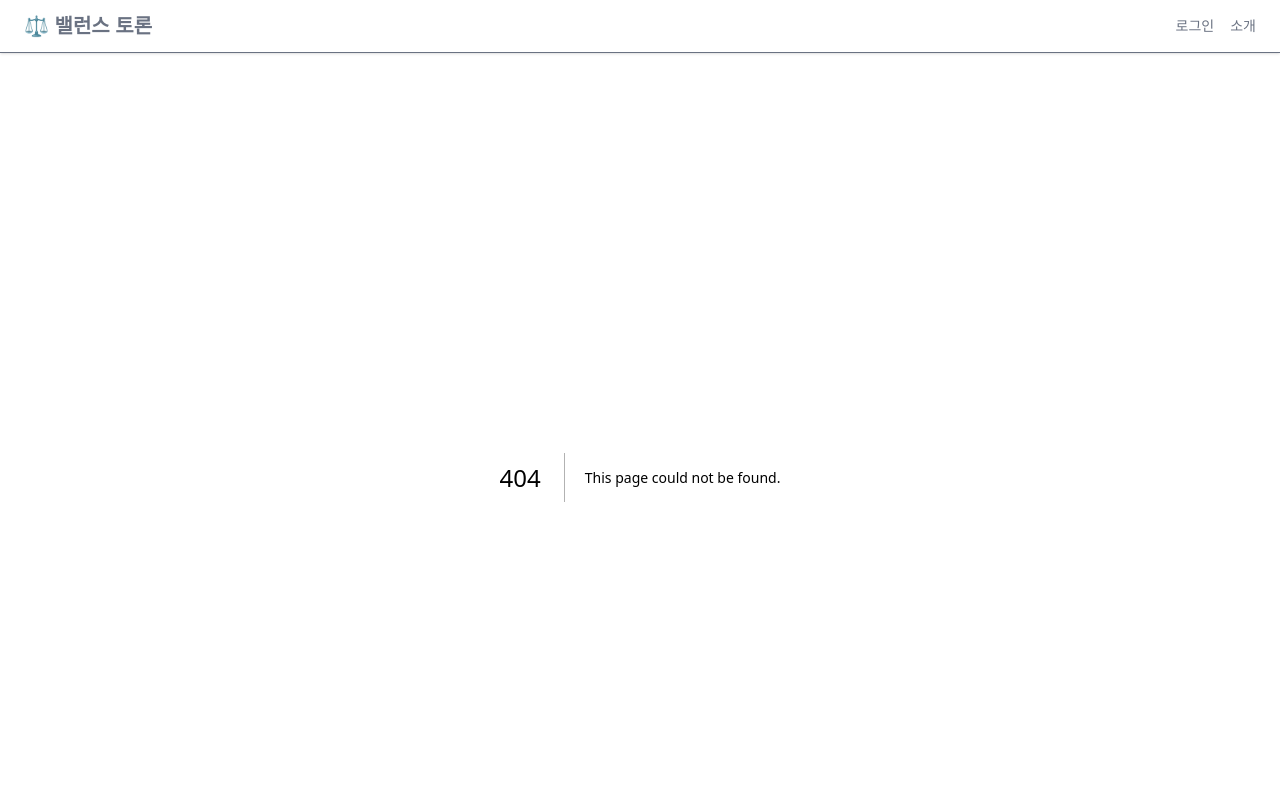
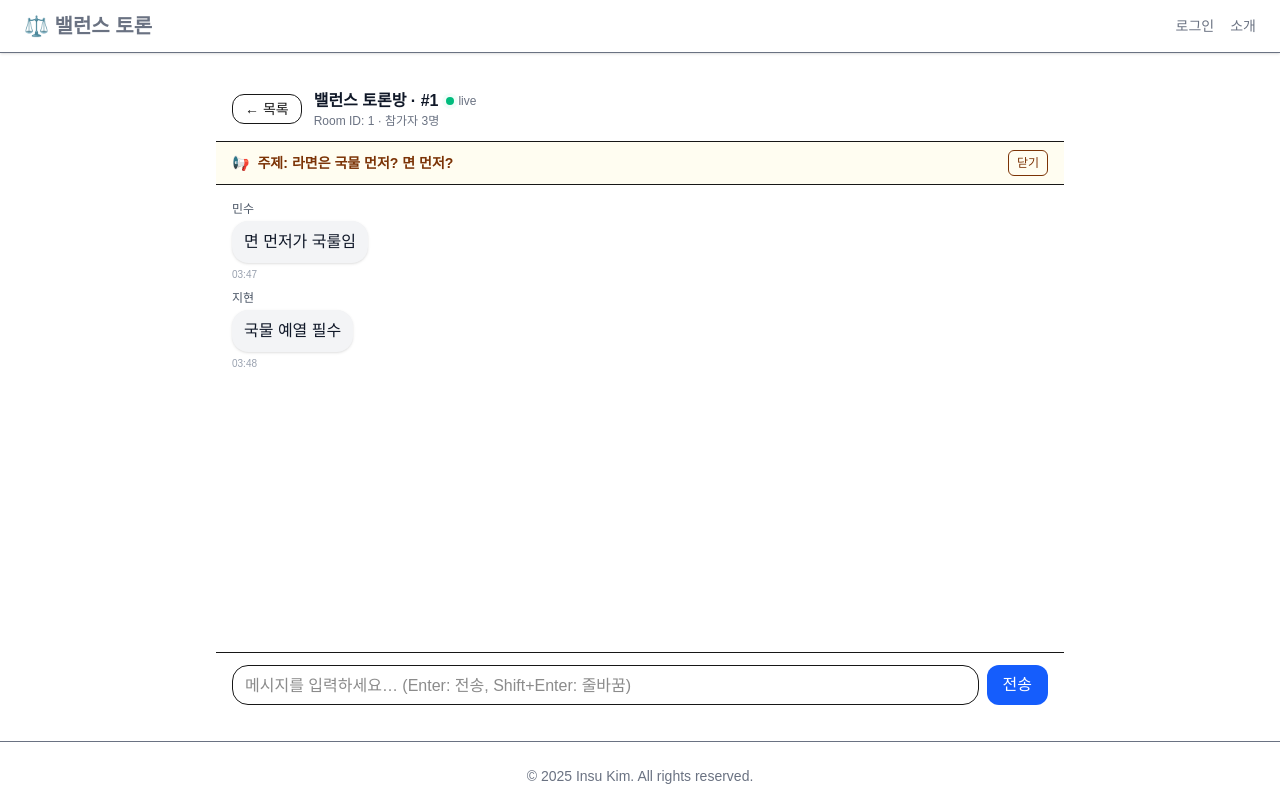
Before and after one commit to insu1170/BalanceTalk, a Next.js app in the folder web/: page /room/1 in a window 1280 px wide. Before the commit this address had no page. Shown: the top 800 px of the page. Built offline with nearby package versions, Linux system fonts and the light colour scheme.

Commit message:
feat: 채팅방 초기 UI 추가

```diff
--- /dev/null
+++ b/web/src/app/components/chat/ChatBox.tsx
@@ -0,0 +1,66 @@
+"use client";
+import React, { useCallback, useEffect, useRef, useState } from "react";
+
+
+export type ChatBoxProps = {
+    onSend: (text: string) => void;
+    disabled?: boolean;
+    placeholder?: string;
+    className?: string;
+};
+
+
+export default function ChatBox({ onSend, disabled, placeholder = "메시지를 입력하세요… (Enter: 전송, Shift+Enter: 줄바꿈)", className }: ChatBoxProps) {
+    const [text, setText] = useState("");
+    const taRef = useRef<HTMLTextAreaElement | null>(null);
+
+
+    const send = useCallback(() => {
+        const value = text.trim();
+        if (!value) return;
+        onSend(value);
+        setText("");
+    }, [onSend, text]);
+
+
+    // auto-resize textarea
+    useEffect(() => {
+        const el = taRef.current;
+        if (!el) return;
+        el.style.height = "0px";
+        el.style.height = Math.min(el.scrollHeight, 200) + "px";
+    }, [text]);
+
+
+    return (
+        <div className={`border-t bg-white/80 backdrop-blur supports-[backdrop-filter]:bg-white/60 ${className ?? ""}`}>
+            <div className="mx-auto max-w-4xl w-full px-4 py-3">
+                <div className="flex items-end gap-2">
+                    <textarea
+                        ref={taRef}
+                        value={text}
+                        onChange={(e) => setText(e.target.value)}
+                        onKeyDown={(e) => {
+                            if (e.key === "Enter" && !e.shiftKey) {
+                                e.preventDefault();
+                                send();
+                            }
+                        }}
+                        disabled={!!disabled}
+                        placeholder={placeholder}
+                        rows={1}
+                        className="flex-1 resize-none rounded-2xl border px-3 py-2 outline-none focus:ring-2 focus:ring-blue-500/40 disabled:opacity-60"
+                    />
+                    <button
+                        type="button"
+                        onClick={send}
+                        disabled={!!disabled}
+                        className="shrink-0 rounded-xl bg-blue-600 px-4 py-2 text-white font-medium hover:bg-blue-700 disabled:opacity-50"
+                    >
+                        전송
+                    </button>
+                </div>
+            </div>
+        </div>
+    );
+}
--- /dev/null
+++ b/web/src/app/components/chat/MessageList.tsx
@@ -0,0 +1,63 @@
+"use client";
+import React, { useEffect, useMemo, useRef } from "react";
+
+
+export type Message = {
+    id: string;
+    userId: string;
+    name: string;
+    text: string;
+    createdAt: number; // epoch ms
+};
+
+
+export type MessageListProps = {
+    meId: string;
+    messages: Message[];
+    className?: string;
+};
+
+
+function formatTime(ts: number) {
+    const d = new Date(ts);
+    const hh = `${d.getHours()}`.padStart(2, "0");
+    const mm = `${d.getMinutes()}`.padStart(2, "0");
+    return `${hh}:${mm}`;
+}
+
+
+export default function MessageList({ meId, messages, className }: MessageListProps) {
+    const endRef = useRef<HTMLDivElement | null>(null);
+
+
+    // sort by createdAt ascending just in case
+    const sorted = useMemo(() => [...messages].sort((a, b) => a.createdAt - b.createdAt), [messages]);
+
+
+    useEffect(() => {
+        endRef.current?.scrollIntoView({ behavior: "smooth", block: "end" });
+    }, [sorted.length]);
+
+
+    return (
+        <div className={`mx-auto max-w-4xl w-full ${className ?? ""}`}>
+            <ul className="flex flex-col gap-2">
+                {sorted.map((m) => {
+                    const mine = m.userId === meId;
+                    return (
+                        <li key={m.id} className={`flex ${mine ? "justify-end" : "justify-start"}`}>
+                            <div className={`max-w-[80%] ${mine ? "items-end text-right" : "items-start"} flex flex-col gap-1`}>
+                                <div className={`text-xs ${mine ? "text-gray-500" : "text-gray-600"}`}>{mine ? "나" : m.name}</div>
+                                <div className={`rounded-2xl px-3 py-2 leading-relaxed shadow-sm ${mine ? "bg-blue-600 text-white" : "bg-gray-100 text-gray-900"}`}>
+                                    {m.text}
+                                </div>
+                                <div className="text-[10px] text-gray-400">{formatTime(m.createdAt)}</div>
+                            </div>
+                        </li>
+                    );
+                })}
+                <div ref={endRef} />
+            </ul>
+        </div>
+    );
+}
--- /dev/null
+++ b/web/src/app/components/chat/RoomHeader.tsx
@@ -0,0 +1,32 @@
+"use client";
+import Link from "next/link";
+import React from "react";
+
+
+export type RoomHeaderProps = {
+    roomId: string;
+    title?: string;
+    participants?: number;
+    className?: string;
+};
+
+
+export default function RoomHeader({ roomId, title = "밸런스 토론방", participants, className }: RoomHeaderProps) {
+    return (
+        <header className={`sticky top-0 z-10 border-b bg-white/80 backdrop-blur supports-[backdrop-filter]:bg-white/60 ${className ?? ""}`}>
+            <div className="mx-auto max-w-4xl px-4 py-3 flex items-center gap-3">
+                <Link href="/" className="rounded-xl border px-3 py-1 text-sm hover:bg-gray-50">← 목록</Link>
+                <div className="flex-1 min-w-0">
+                    <div className="flex items-center gap-2">
+                        <span className="truncate font-semibold text-gray-900">{title}</span>
+                        <span className="inline-flex items-center gap-1 text-xs text-gray-500">
+                            <span className="relative flex h-2 w-2"><span className="animate-ping absolute inline-flex h-full w-full rounded-full bg-emerald-400 opacity-75"></span><span className="relative inline-flex rounded-full h-2 w-2 bg-emerald-500"></span></span>
+                            live
+                        </span>
+                    </div>
+                    <div className="text-xs text-gray-500 truncate">Room ID: {roomId}{typeof participants === "number" ? ` · 참가자 ${participants}명` : ""}</div>
+                </div>
+            </div>
+        </header>
+    );
+}
--- /dev/null
+++ b/web/src/app/components/chat/SubjectBox.tsx
@@ -0,0 +1,20 @@
+"use client";
+import React, { useState } from "react";
+
+
+export default function SubjectBox({ text }: { text: string }) {
+    const [open, setOpen] = useState(true);
+    if (!open) return null;
+    return (
+        <div className="sticky top-12 z-10 w-full border-b bg-amber-50/90 backdrop-blur supports-[backdrop-filter]:bg-amber-50/70">
+            <div className="mx-auto max-w-4xl px-4 py-2 flex items-center gap-2 text-amber-900">
+                <span className="text-sm">📢</span>
+                <p className="flex-1 text-sm truncate"><strong className="mr-1">주제:</strong><b>{text}</b></p>
+                <button
+                    onClick={() => setOpen(false)}
+                    className="text-xs rounded-md px-2 py-1 border hover:bg-amber-100"
+                >닫기</button>
+            </div>
+        </div>
+    );
+}
--- /dev/null
+++ b/web/src/app/room/[id]/page.tsx
@@ -0,0 +1,53 @@
+"use client";
+import React, { useCallback, useMemo, useState } from "react";
+import RoomHeader from "@/app/components/chat/RoomHeader";
+import MessageList, { Message } from "@/app/components/chat/MessageList";
+import ChatBox from "@/app/components/chat/ChatBox";
+
+import SubjectBox from "@/app/components/chat/SubjectBox";
+
+
+export default function ChatRoomPage({ params }: { params: { id: string } }) {
+    const roomId = params.id;
+
+
+    // 주제 매핑 (실서비스에선 서버/DB에서 fetch)
+    const TOPIC: Record<string, string> = {
+        "1": "라면은 국물 먼저? 면 먼저?",
+        "2": "겨울엔 아이스 vs 뜨아",
+        "3": "아침 샤워 vs 밤 샤워",
+    };
+    const topic = TOPIC[roomId] ?? "주제 미정";
+
+
+    const me = { id: "me-001", name: "나" };
+    const [messages, setMessages] = useState<Message[]>([
+        // 🔔 공지는 더 이상 메시지로 넣지 않습니다.
+        { id: "m1", userId: "u1", name: "민수", text: "면 먼저가 국룰임", createdAt: Date.now() - 1000 * 60 * 4 },
+        { id: "m2", userId: "u2", name: "지현", text: "국물 예열 필수", createdAt: Date.now() - 1000 * 60 * 3 },
+    ]);
+
+
+    const handleSend = useCallback((text: string) => {
+        setMessages((prev) => [
+            ...prev,
+            { id: crypto.randomUUID(), userId: me.id, name: me.name, text, createdAt: Date.now() },
+        ]);
+    }, []);
+
+
+    const headerTitle = useMemo(() => `밸런스 토론방 · #${roomId}`, [roomId]);
+
+
+    return (
+        <div className="flex h-[80vh] flex-col bg-white">
+            <RoomHeader roomId={roomId} title={headerTitle} participants={3} />
+            {/* 🔔 채팅 상단 공지 영역 */}
+            <SubjectBox text={topic} />
+
+
+            <MessageList meId={me.id} messages={messages} className="flex-1 overflow-y-auto px-4 py-4" />
+            <ChatBox onSend={handleSend} />
+        </div>
+    );
+}
```
